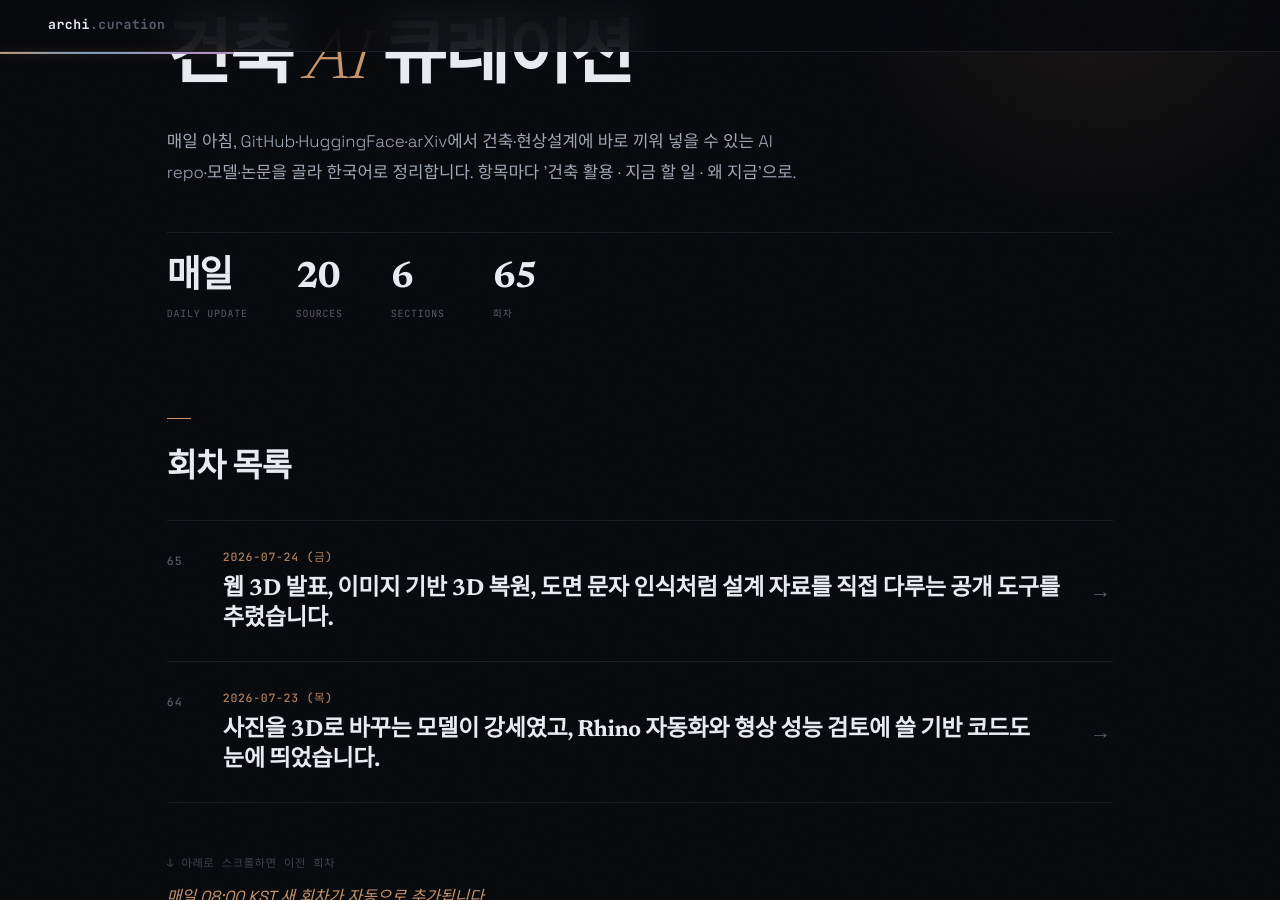
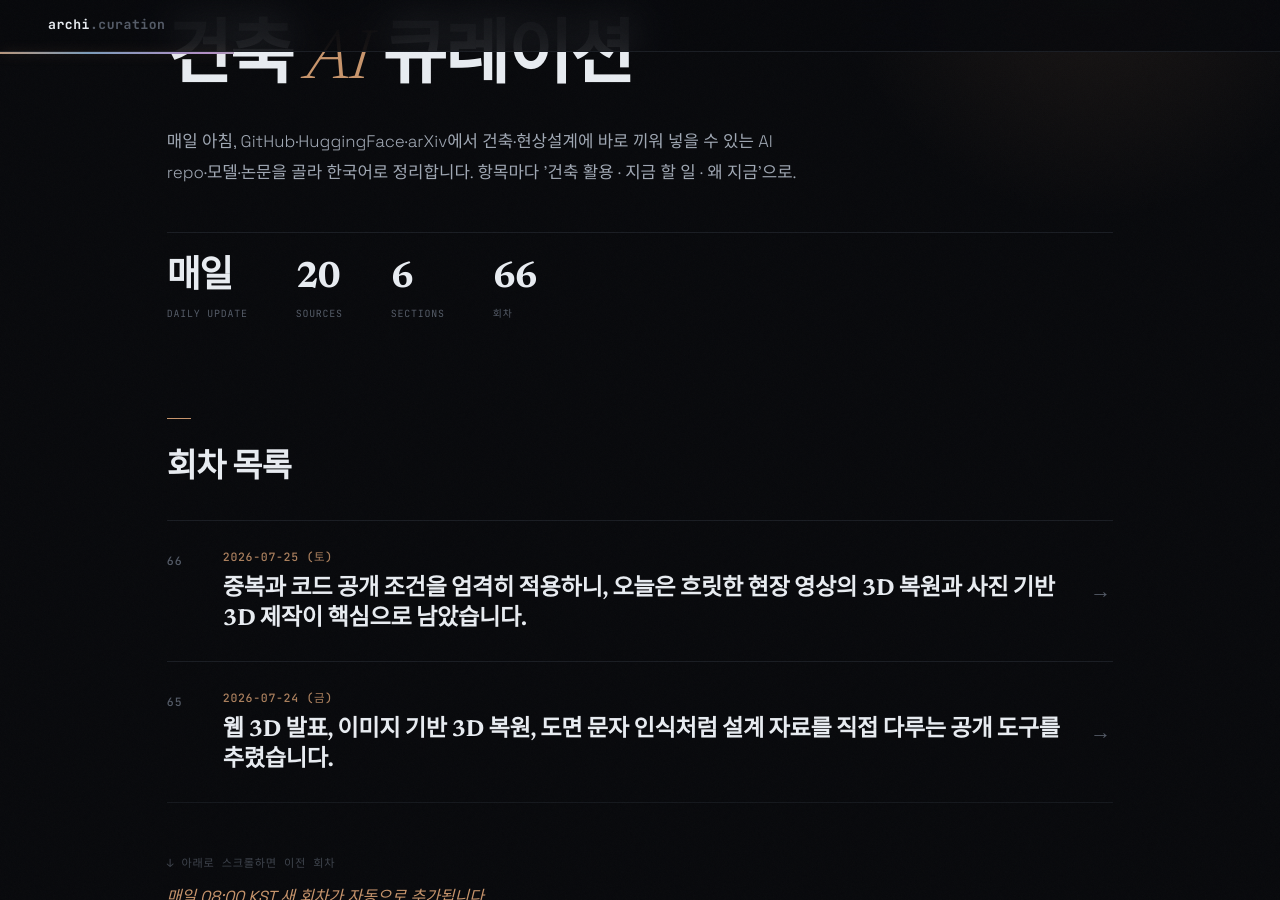
Before and after one commit to ghkch5gh-jpg/ainews-curation, a Jekyll site: the page built from index.md, in a window 1280 px wide and 900 px high, scrolled down 190 px. Built offline with Jekyll 4.4.1, drawn with Linux system fonts in a browser that asks for light colours; some web fonts are replaced.

Commit message:
daily: 2026-07-25

```diff
--- /dev/null
+++ b/2026-07-25_토.md
@@ -0,0 +1,90 @@
+---
+title: 2026-07-25 (토)
+eyebrow: ARCH · AI CURATION
+hero_title: "2026 · 07 · 25 <em>(토)</em>"
+description: "중복과 코드 공개 조건을 엄격히 적용하니, 오늘은 흐릿한 현장 영상의 3D 복원과 사진 기반 3D 제작이 핵심으로 남았습니다."
+summary: 중복과 코드 공개 조건을 엄격히 적용하니, 오늘은 흐릿한 현장 영상의 3D 복원과 사진 기반 3D 제작이 핵심으로 남았습니다.
+---
+
+<div class="news">
+<section class="news-flow-sec reveal"><h2 class="news-flow__t">이번 회차 흐름</h2><div class="news-flow"><p>안녕하세요! 오늘은 건물을 새로 그리는 AI보다, 이미 촬영한 공간을 더 정확한 3D 자료로 바꾸는 기술이 눈에 띕니다. RealVDeblur는 흔들린 현장 영상을 한 번에 선명하게 다듬어 3D 복원 결과를 개선합니다. Pixal3D는 사진 한 장을 3D 형태로 바꾸는 선택지를 보탰어요. 화면 디자인을 눈으로 조절하는 css.gui와 두 개의 범용 AI 모델도 함께 살펴봅니다. 다만 최근 소개한 주소와 코드가 확인되지 않은 논문을 제외하니, 오늘 통과한 항목은 명세의 권장 수보다 적습니다.</p></div></section>
+<section class="news-sec">
+<h2 class="news-sec__t">오늘의 헤드라인</h2>
+<article class="ni reveal">
+  <header class="ni__h">
+    <span class="ni__n">01</span>
+    <a class="ni__t" href="https://arxiv.org/pdf/2607.20628" target="_blank" rel="noopener">흔들린 현장 영상을 선명하게 되살리는 RealVDeblur <span class="ni__arrow">↗</span></a>
+    <span class="ni__tr"><span class="ni__src">arXiv</span><span class="ni__score">9/10</span></span>
+  </header>
+  <p class="ni__body">RealVDeblur는 흔들리거나 흐릿하게 촬영된 영상을 한 번의 처리로 선명하게 만드는 연구입니다. 휴대전화로 급히 찍은 현장 영상을 사진 보정 앱보다 일관되게 다듬는 도구에 가깝습니다. 연구진은 이렇게 복원한 영상이 사진 여러 장으로 공간을 만드는 3D 복원에서도 더 안정적인 결과를 냈다고 설명합니다. 논문에 코드가 연결된 프로젝트 페이지도 명시되어 있어 직접 시험할 수 있습니다.</p>
+  <ul class="ni__pts"><li>카메라 흔들림과 물체 움직임이 섞인 실제 영상의 흐림을 다룹니다.</li><li>긴 영상도 일정한 메모리 사용량으로 처리하도록 설계됐습니다.</li><li>영상 보정 뒤 3D 복원 품질이 개선되는 사례를 제시합니다.</li></ul>
+  <div class="ni__meta">
+    <div class="ni__row"><dt>얻는 것</dt><dd>기존 건물 답사나 리모델링 현장에서 촬영한 영상이 흐릴 때, 3D 복원 전에 먼저 정리하는 용도로 시도할 수 있습니다. 다만 측량 정확도를 보증하는 도구는 아니므로 치수 확인은 별도로 해야 합니다.</dd></div>
+    <div class="ni__row ni__row--do"><dt>지금 할 일</dt><dd><p class="ni__do-text">Claude Code에 https://rbjin.github.io/RealVDeblur/ 를 주고 &quot;공개 코드와 설치법을 확인하고, 내 현장 영상 10초 분량을 시험하는 명령을 작성해줘&quot;라고 시키세요.</p></dd></div>
+    <div class="ni__row ni__row--why"><dt>왜 지금</dt><dd>현장 기록을 3D로 바꾸는 기술이 늘면서 입력 영상의 흔들림이 결과를 좌우하는 문제가 커지고 있습니다. 2026년 7월 24일 공개된 최신 연구입니다.</dd></div>
+  </div>
+  <footer class="ni__f"><span class="ni__verified"></span><a class="ni__story" href="https://arxiv.org/pdf/2607.20628" target="_blank" rel="noopener">스토리 →</a></footer>
+</article>
+<article class="ni reveal">
+  <header class="ni__h">
+    <span class="ni__n">02</span>
+    <a class="ni__t" href="https://huggingface.co/TencentARC/Pixal3D" target="_blank" rel="noopener">사진을 3D 형태로 바꾸는 Pixal3D <span class="ni__arrow">↗</span></a>
+    <span class="ni__tr"><span class="ni__src">HuggingFace</span><span class="ni__score">7/10</span></span>
+  </header>
+  <p class="ni__body">Pixal3D는 이미지에서 3D 결과를 생성하는 모델로 등록된 공개 자료입니다. 스케치나 참고 이미지로 3D 형태를 만들어보는 디지털 모형 제작기로 활용 가능성을 시험할 수 있습니다. 현상설계에서는 조형 아이디어를 비교하는 재료가 될 수 있지만, 바로 시공 모델이 나오는 도구로 보면 안 됩니다. 제공된 발췌문만으로는 출력 형식과 권장 장비를 확인할 수 없으므로 모델 설명과 파일을 먼저 점검해야 합니다.</p>
+  <ul class="ni__pts"><li>Hugging Face의 이미지 기반 3D 모델로 분류돼 있습니다.</li><li>참고 이미지에서 초기 3D 덩어리를 만드는 실험에 적합합니다.</li><li>정확한 치수와 BIM 정보는 별도 작업이 필요합니다.</li></ul>
+  <div class="ni__meta">
+    <div class="ni__row"><dt>얻는 것</dt><dd>매스 스터디 초기에 이미지로 3D 형태를 만드는 용도로 활용 가능한지 시험할 수 있습니다. Rhino나 Blender와의 호환성, 법규 검토 및 실시설계 자동화 기능은 제공된 발췌문에서 확인되지 않습니다.</dd></div>
+    <div class="ni__row ni__row--do"><dt>지금 할 일</dt><dd><p class="ni__do-text">Claude Code에 https://huggingface.co/TencentARC/Pixal3D 를 주고 &quot;모델 설명을 읽어 실행 예제, 출력 파일 형식, 필요한 그래픽카드 용량을 표로 정리해줘&quot;라고 시키세요.</p></dd></div>
+    <div class="ni__row ni__row--why"><dt>왜 지금</dt><dd>이미지에서 3D를 만드는 모델이 빠르게 늘고 있어, 출력물을 실제 CAD 작업으로 옮길 수 있는지 가려보는 일이 중요합니다.</dd></div>
+  </div>
+  <footer class="ni__f"><span class="ni__verified">✓ 원문 대조</span><a class="ni__story" href="https://huggingface.co/TencentARC/Pixal3D" target="_blank" rel="noopener">스토리 →</a></footer>
+</article>
+<article class="ni reveal">
+  <header class="ni__h">
+    <span class="ni__n">03</span>
+    <a class="ni__t" href="https://github.com/components-ai/css.gui" target="_blank" rel="noopener">화면 스타일을 눈으로 조절하는 css.gui <span class="ni__arrow">↗</span></a>
+    <span class="ni__tr"><span class="ni__src">GitHub</span><span class="ni__score">5/10</span></span>
+  </header>
+  <p class="ni__body">css.gui는 CSS를 위한 시각적 개발 환경으로 소개된 코드 저장소입니다. 웹 화면의 스타일을 눈으로 조정하는 작업에 활용할 가능성이 있지만, 제공된 발췌문만으로 구체적인 조절 항목과 사용 방식은 확인할 수 없습니다. 건축 계산이나 BIM을 다루는 도구라는 근거도 없습니다. 갱신 날짜 역시 제공된 원문에서 확인되지 않습니다.</p>
+  <ul class="ni__pts"><li>웹 화면의 스타일 값을 시각적인 조절판으로 다룹니다.</li><li>발표용 3D 뷰어 주변의 글자와 색상 조정에 응용할 수 있습니다.</li><li>건축 모델 생성이나 법규 검토 기능은 없습니다.</li></ul>
+  <div class="ni__meta">
+    <div class="ni__row"><dt>얻는 것</dt><dd>현상설계안을 보여주는 웹 페이지나 3D 발표 페이지의 화면 스타일을 조정하는 데 활용 가능한지 시험할 수 있습니다. 건축 실무와는 간접적으로 연결되는 웹 개발 도구입니다.</dd></div>
+    <div class="ni__row ni__row--do"><dt>지금 할 일</dt><dd><p class="ni__do-text"><code class="ni__code">git clone https://github.com/components-ai/css.gui</code> 후 Claude Code에 &quot;저장소의 예제를 확인하고, 건축 3D 뷰어의 색상과 글자 크기를 조절하는 패널을 만들 수 있는지 검토해줘&quot;라고 시키세요.</p></dd></div>
+    <div class="ni__row ni__row--why"><dt>왜 지금</dt><dd>설계안을 영상 대신 직접 돌려보는 웹 발표가 늘면서, 모델뿐 아니라 주변 화면을 쉽게 다듬는 도구도 필요해지고 있습니다.</dd></div>
+  </div>
+  <footer class="ni__f"><span class="ni__verified">✓ 원문 대조</span><a class="ni__story" href="https://github.com/components-ai/css.gui" target="_blank" rel="noopener">스토리 →</a></footer>
+</article>
+<article class="ni reveal">
+  <header class="ni__h">
+    <span class="ni__n">04</span>
+    <a class="ni__t" href="https://huggingface.co/bottlecapai/ThinkingCap-Qwen3.6-27B" target="_blank" rel="noopener">이미지와 문서를 함께 읽는 ThinkingCap 27B <span class="ni__arrow">↗</span></a>
+    <span class="ni__tr"><span class="ni__src">HuggingFace</span><span class="ni__score">4/10</span></span>
+  </header>
+  <p class="ni__body">ThinkingCap-Qwen3.6-27B는 이미지가 포함된 대화를 처리할 수 있도록 구성된 모델입니다. 도면 전용 모델인지는 확인되지 않지만, 이미지와 지시문을 함께 주는 실험에 활용할 가능성이 있습니다. 모델명에는 27B가 표시돼 있으나 실제 파라미터 수와 실행에 필요한 장비 사양은 제공된 발췌문만으로 확정할 수 없습니다. 건축 도면 판독 정확도나 IFC 처리 능력도 확인되지 않았습니다.</p>
+  <ul class="ni__pts"><li>이미지와 글을 함께 처리하는 범용 모델입니다.</li><li>도면 주석이나 발표 패널 설명을 읽히는 실험은 가능합니다.</li><li>건축 특화 성능과 필요한 장비는 모델 설명에서 확인해야 합니다.</li></ul>
+  <div class="ni__meta">
+    <div class="ni__row"><dt>얻는 것</dt><dd>도면 이미지와 설계 설명을 함께 입력하는 보조 실험에 활용 가능한지 시험할 수 있습니다. 도면 검수나 법규 판단에 적합하다는 근거는 제공되지 않았으므로 결과를 최종 판단 자료로 사용하면 안 됩니다.</dd></div>
+    <div class="ni__row ni__row--do"><dt>지금 할 일</dt><dd><p class="ni__do-text">Claude Code에 https://huggingface.co/bottlecapai/ThinkingCap-Qwen3.6-27B 를 주고 &quot;모델 설명과 요구 사양을 확인하고, 내 컴퓨터에서 도면 이미지 한 장을 설명하게 하는 최소 예제를 작성해줘&quot;라고 시키세요.</p></dd></div>
+    <div class="ni__row ni__row--why"><dt>왜 지금</dt><dd>이미지를 읽는 범용 모델이 계속 갱신되고 있지만, 건축 도면에서 실제로 쓸 만한지는 별도 시험이 필요합니다.</dd></div>
+  </div>
+  <footer class="ni__f"><span class="ni__verified">✓ 원문 대조</span><a class="ni__story" href="https://huggingface.co/bottlecapai/ThinkingCap-Qwen3.6-27B" target="_blank" rel="noopener">스토리 →</a></footer>
+</article>
+<article class="ni reveal">
+  <header class="ni__h">
+    <span class="ni__n">05</span>
+    <a class="ni__t" href="https://huggingface.co/Kwaipilot/KAT-Coder-V2.5-Dev" target="_blank" rel="noopener">건축 자동화 코드 작성을 시험할 KAT-Coder V2.5 <span class="ni__arrow">↗</span></a>
+    <span class="ni__tr"><span class="ni__src">HuggingFace</span><span class="ni__score">4/10</span></span>
+  </header>
+  <p class="ni__body">KAT-Coder V2.5 Dev라는 이름의 모델 저장소가 공개되어 있습니다. 다만 제공된 발췌문에는 이 모델이 코드 작성에 초점을 뒀다는 설명이나 모델 크기, 권장 장비가 나오지 않습니다. pyRevit 명령이나 IFC 검사 도구를 만드는 데 적합한지도 이 원문만으로는 확인할 수 없습니다. 실제 파일에 적용하려면 모델 설명과 성능 자료를 확인한 뒤 작은 복사본으로 검증해야 합니다.</p>
+  <ul class="ni__pts"><li>코드 작성에 초점을 둔 35B 규모의 범용 모델입니다.</li><li>반복적인 IFC 검사나 파일 정리 코드의 초안을 부탁할 수 있습니다.</li><li>건축 프로그램과의 호환성과 실행 안전성은 별도 검증이 필요합니다.</li></ul>
+  <div class="ni__meta">
+    <div class="ni__row"><dt>얻는 것</dt><dd>반복 도면 작업이나 IFC 처리를 위한 코드 초안 생성에 활용할 수 있는지는 추가 확인이 필요합니다. 모델 자체가 BIM 지식을 갖췄거나 건축 자동화에 적합하다는 근거는 제공된 발췌문에 없습니다.</dd></div>
+    <div class="ni__row ni__row--do"><dt>지금 할 일</dt><dd><p class="ni__do-text">Claude Code에 https://huggingface.co/Kwaipilot/KAT-Coder-V2.5-Dev 를 주고 &quot;모델 설명과 요구 사양을 확인하고, IFC 파일에서 층별 공간 이름과 면적을 CSV로 뽑는 코드 생성에 적합한지 평가해줘&quot;라고 시키세요.</p></dd></div>
+    <div class="ni__row ni__row--why"><dt>왜 지금</dt><dd>코드 작성 모델이 빠르게 갱신되면서 건축사무소 내부의 작은 자동화 도구를 직접 만드는 문턱이 낮아지고 있습니다.</dd></div>
+  </div>
+  <footer class="ni__f"><span class="ni__verified">✓ 원문 대조</span><a class="ni__story" href="https://huggingface.co/Kwaipilot/KAT-Coder-V2.5-Dev" target="_blank" rel="noopener">스토리 →</a></footer>
+</article>
+</section>
+<div class="news-outro"><span class="news-outro__t">맺음말</span><p>오늘 자료에서 가장 실용적인 방향은 화려한 생성보다 입력 자료를 깨끗하게 만드는 일이었습니다. 현장 영상이 좋아지면 3D 복원과 기존 건물 기록도 함께 좋아지니, 작은 전처리 도구가 설계의 신뢰도를 더 크게 바꿀 수 있어요.</p></div>
+</div>
--- a/index.md
+++ b/index.md
@@ -10,12 +10,13 @@ stats:
     lbl: "Sources"
   - num: "6"
     lbl: "Sections"
-  - num: "65"
+  - num: "66"
     lbl: "회차"
 ---
 
 ## 회차 목록
 
+- [2026-07-25 (토) — 중복과 코드 공개 조건을 엄격히 적용하니, 오늘은 흐릿한 현장 영상의 3D 복원과 사진 기반 3D 제작이 핵심으로 남았습니다.](2026-07-25_토.html)
 - [2026-07-24 (금) — 웹 3D 발표, 이미지 기반 3D 복원, 도면 문자 인식처럼 설계 자료를 직접 다루는 공개 도구를 추렸습니다.](2026-07-24_금.html)
 - [2026-07-23 (목) — 사진을 3D로 바꾸는 모델이 강세였고, Rhino 자동화와 형상 성능 검토에 쓸 기반 코드도 눈에 띄었습니다.](2026-07-23_목.html)
 - [2026-07-22 (수) — 사진·문장으로 3D 공간을 만들고, 스캔 점군을 CAD처럼 다루는 기술이 건축 설계 도구에 가까워진 날입니다.](2026-07-22_수.html)
```
